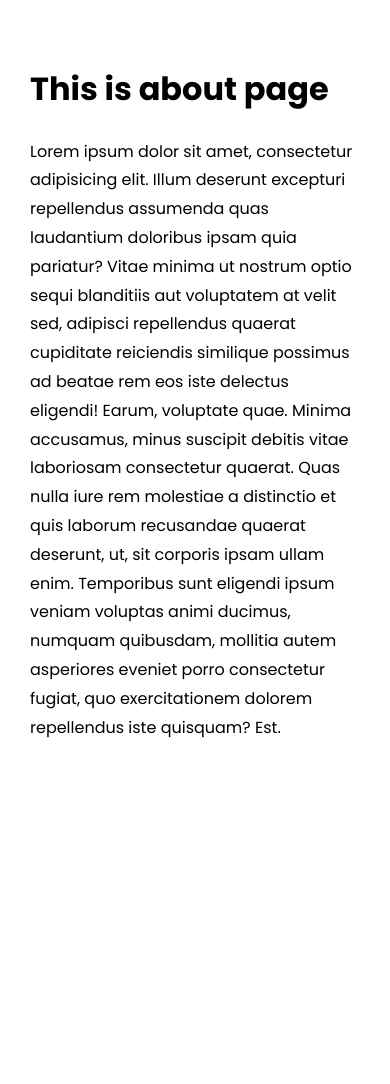
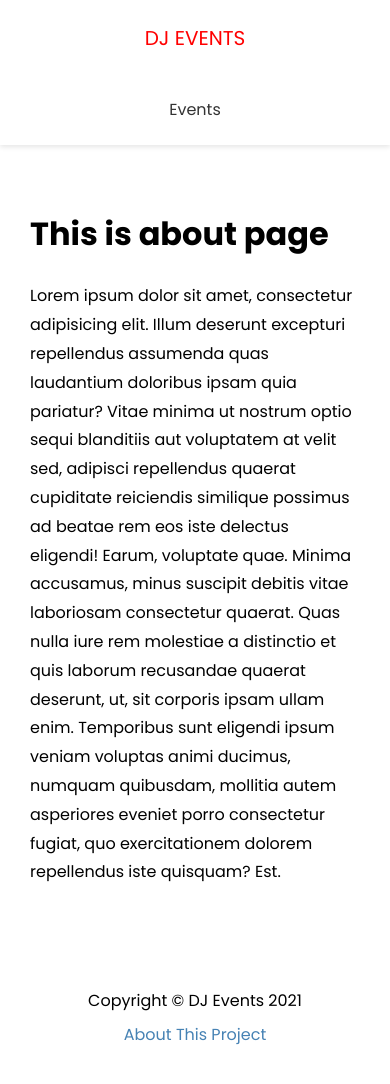
Before and after one commit to mdahtotul/next_dj_event_client, a Next.js app: page /about in a window 390 px wide. Shown: the top 1084 px of the page. Before the commit the page ends 844 px from the top, so only its background shows below. Built offline with nearby package versions, Linux system fonts and the light colour scheme.

Commit message:
header and footer

```diff
--- /dev/null
+++ b/components/Footer.js
@@ -0,0 +1,16 @@
+import Link from "next/link";
+import React from "react";
+import styles from "../styles/Footer.module.css";
+
+const Footer = () => {
+  return (
+    <footer className={styles.footer}>
+      <p>Copyright &copy; DJ Events 2021</p>
+      <p>
+        <Link href="/about">About This Project</Link>
+      </p>
+    </footer>
+  );
+};
+
+export default Footer;
--- /dev/null
+++ b/components/Header.js
@@ -0,0 +1,28 @@
+import Link from "next/link";
+import React from "react";
+import styles from "../styles/Header.module.css";
+
+const Header = () => {
+  return (
+    <header className={styles.header}>
+      <div className={styles.logo}>
+        <Link href="/">
+          <a>DJ Events</a>
+        </Link>
+      </div>
+
+      <nav>
+        <ul>
+          <li>
+            {" "}
+            <Link href="/events">
+              <a>Events</a>
+            </Link>
+          </li>
+        </ul>
+      </nav>
+    </header>
+  );
+};
+
+export default Header;
--- a/components/Layout.js
+++ b/components/Layout.js
@@ -1,6 +1,8 @@
 import Head from "next/head";
 import React from "react";
 import styles from "../styles/Layout.module.css";
+import Footer from "./Footer";
+import Header from "./Header";
 
 const Layout = ({ title, keywords, description, children }) => {
   return (
@@ -11,7 +13,11 @@
         <meta name="keywords" content={keywords} />
       </Head>
 
+      <Header />
+
       <div className={styles.container}>{children}</div>
+
+      <Footer />
     </div>
   );
 };
--- /dev/null
+++ b/styles/Footer.module.css
@@ -0,0 +1,8 @@
+.footer {
+  margin: 100px 0 40px;
+  text-align: center;
+}
+
+.footer p {
+  margin: 5px 0;
+}
--- /dev/null
+++ b/styles/Header.module.css
@@ -0,0 +1,56 @@
+.header {
+  display: flex;
+  justify-content: space-between;
+  align-items: center;
+  background: #fff;
+  color: #333;
+  height: 60px;
+  padding: 0 30px;
+  box-shadow: 0 2px 5px rgba(0, 0, 0, 0.1);
+}
+
+.header a {
+  color: #333;
+  margin-right: 20px;
+}
+
+.header a:hover {
+  color: #000;
+}
+.header ul {
+  display: flex;
+  align-items: center;
+  justify-content: center;
+  list-style: none;
+}
+
+.logo {
+  color: red;
+  font-size: 20px;
+  text-transform: uppercase;
+}
+
+.logo a {
+  color: red;
+}
+
+@media (max-width: 768px) {
+  .header {
+    flex-direction: column;
+    height: auto;
+  }
+
+  .header ul {
+    margin: 20px 0;
+    flex-direction: column;
+    text-align: center;
+  }
+
+  .header a {
+    margin-right: 0;
+  }
+
+  .logo {
+    margin: 20px 0;
+  }
+}
```
Also changed, not shown: pages/index.js (+5 -65 lines).
